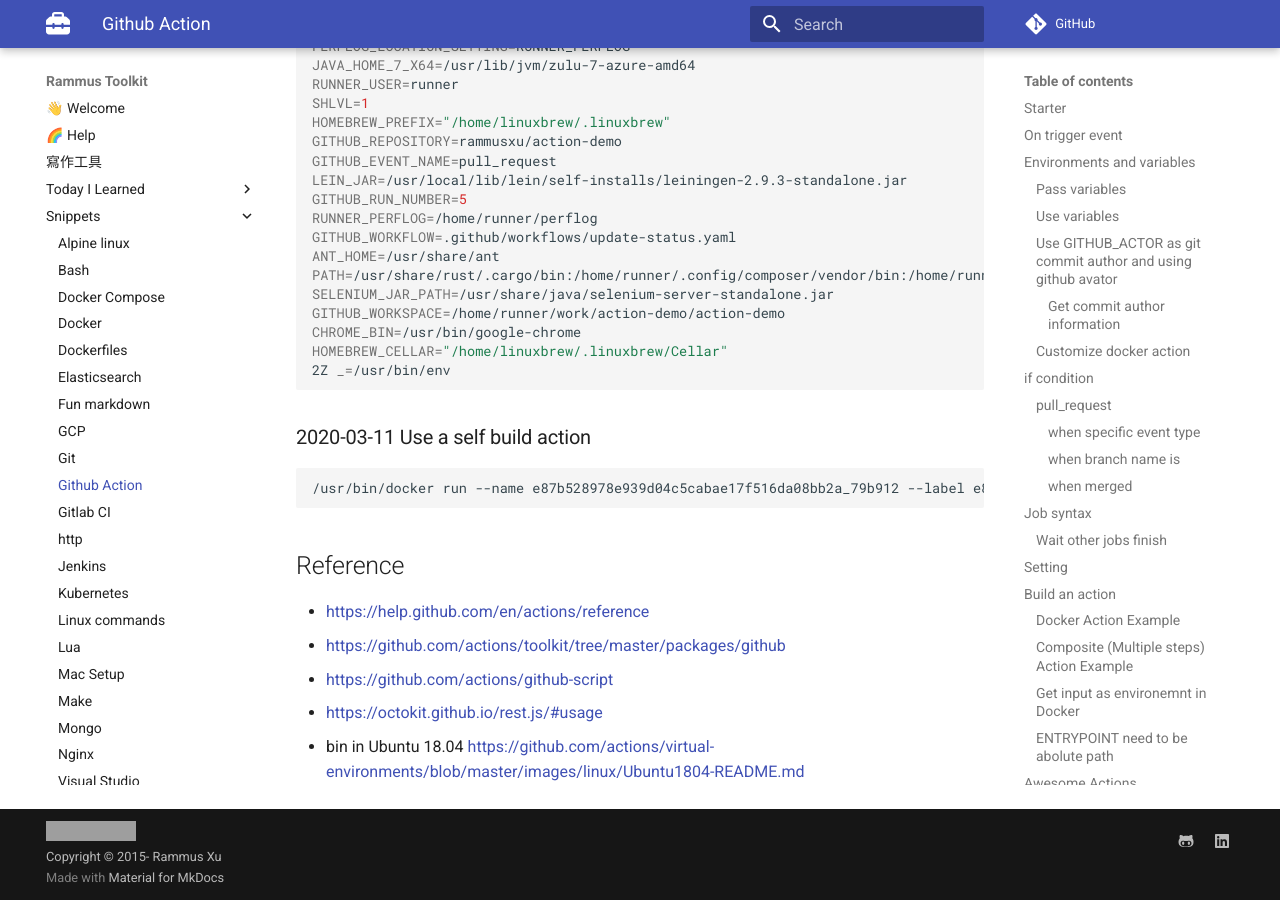
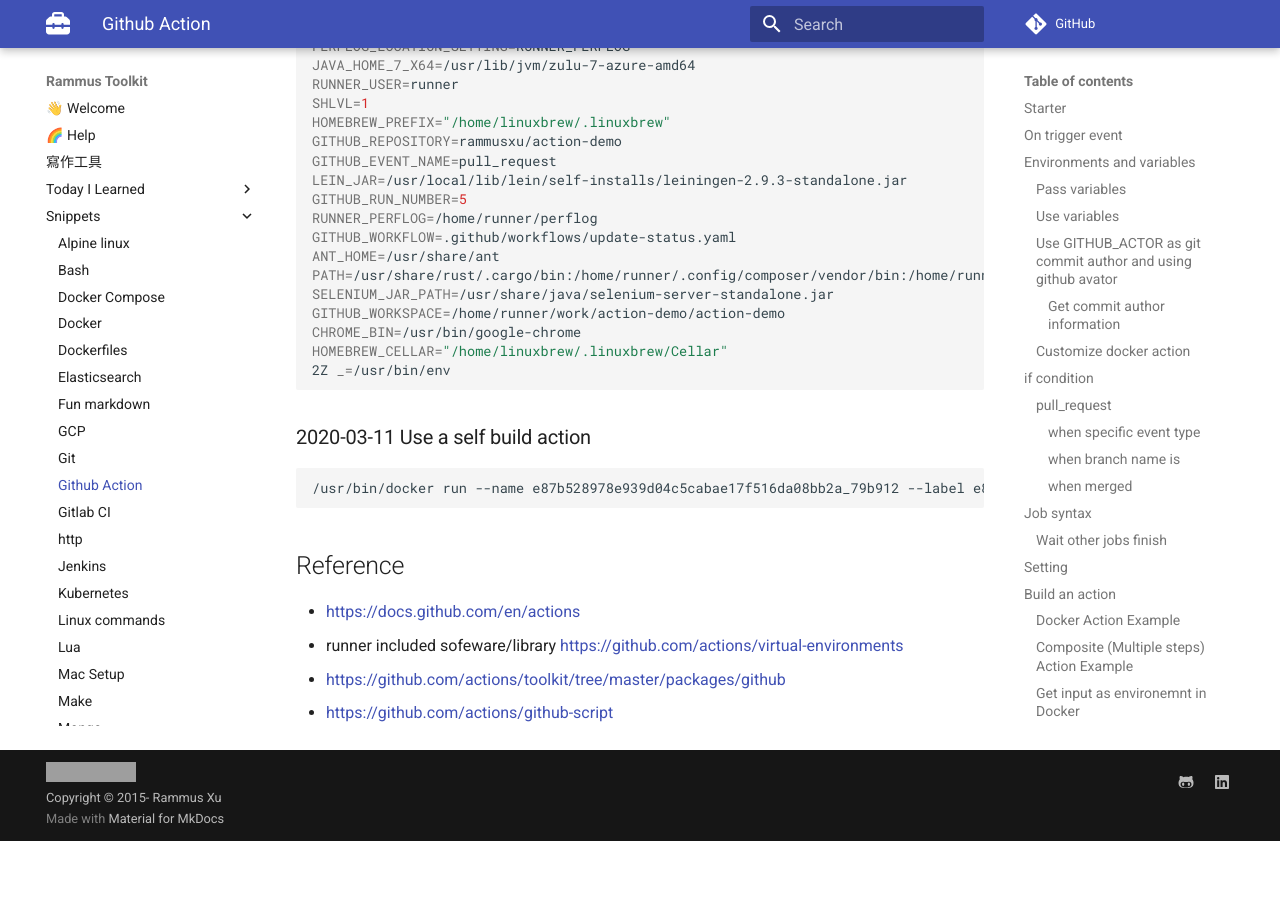
Before and after one commit to RammusXu/toolkit, an MkDocs documentation site: the page built from docs/snippets/github-action.md, in a window 1280 px wide and 900 px high, scrolled down 25298 px. Built offline with MkDocs 1.6.1 and Material for MkDocs 9.7.7, drawn with Linux system fonts in a browser that asks for light colours; comment, search, counter and statistics services are not loaded; after the commit the page ends 26139 px from its top, so only the background shows below that; grey boxes are pictures that could not be loaded.

Commit message:
update github action ref

````diff
--- a/docs/snippets/github-action.md
+++ b/docs/snippets/github-action.md
@@ -1273,8 +1273,7 @@
 ```
 
 ## Reference
-- https://help.github.com/en/actions/reference
+- https://docs.github.com/en/actions
+- runner included sofeware/library https://github.com/actions/virtual-environments
 - https://github.com/actions/toolkit/tree/master/packages/github
 - https://github.com/actions/github-script
-- https://octokit.github.io/rest.js/#usage
-- bin in Ubuntu 18.04 https://github.com/actions/virtual-environments/blob/master/images/linux/Ubuntu1804-README.md
````
